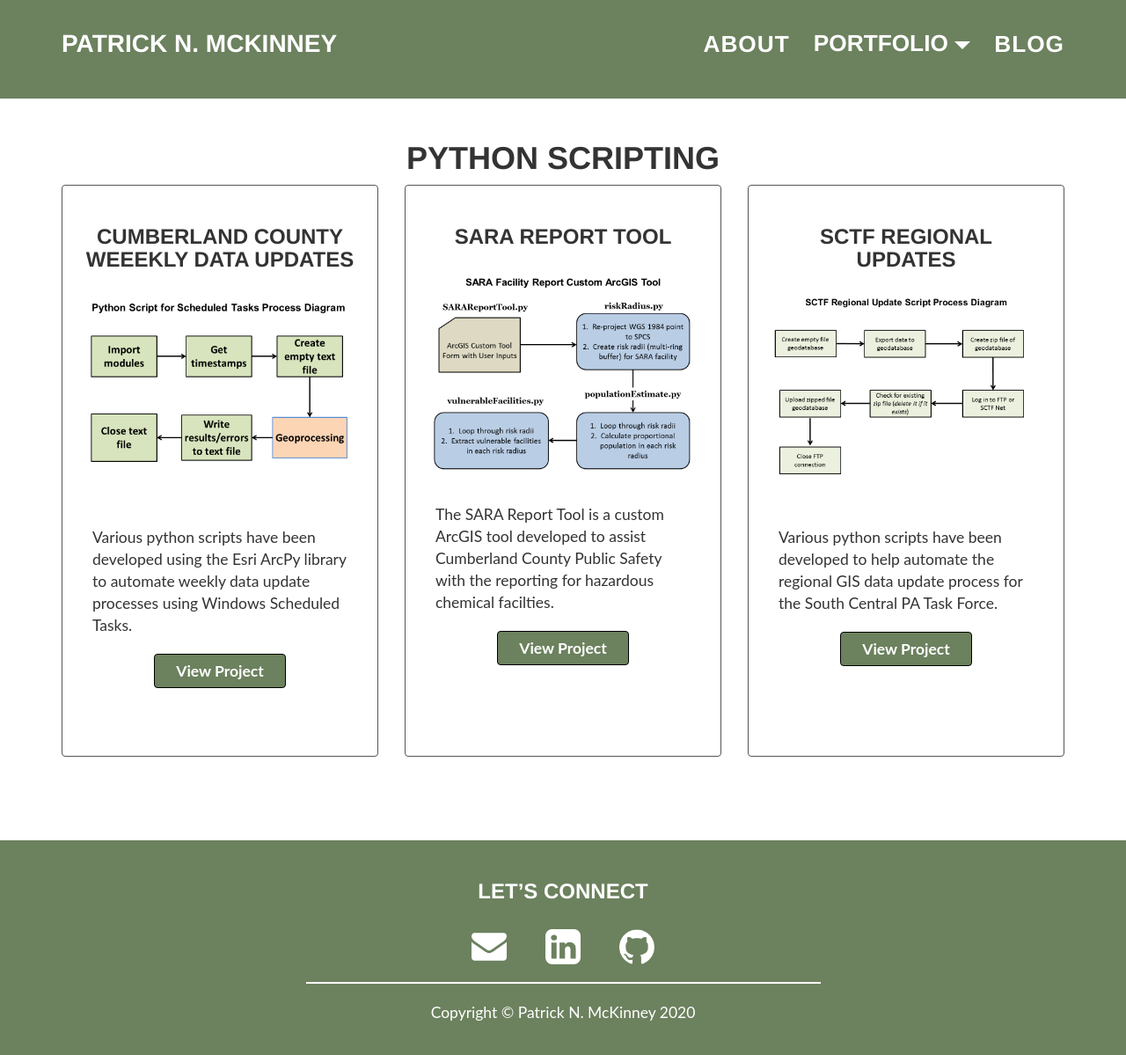
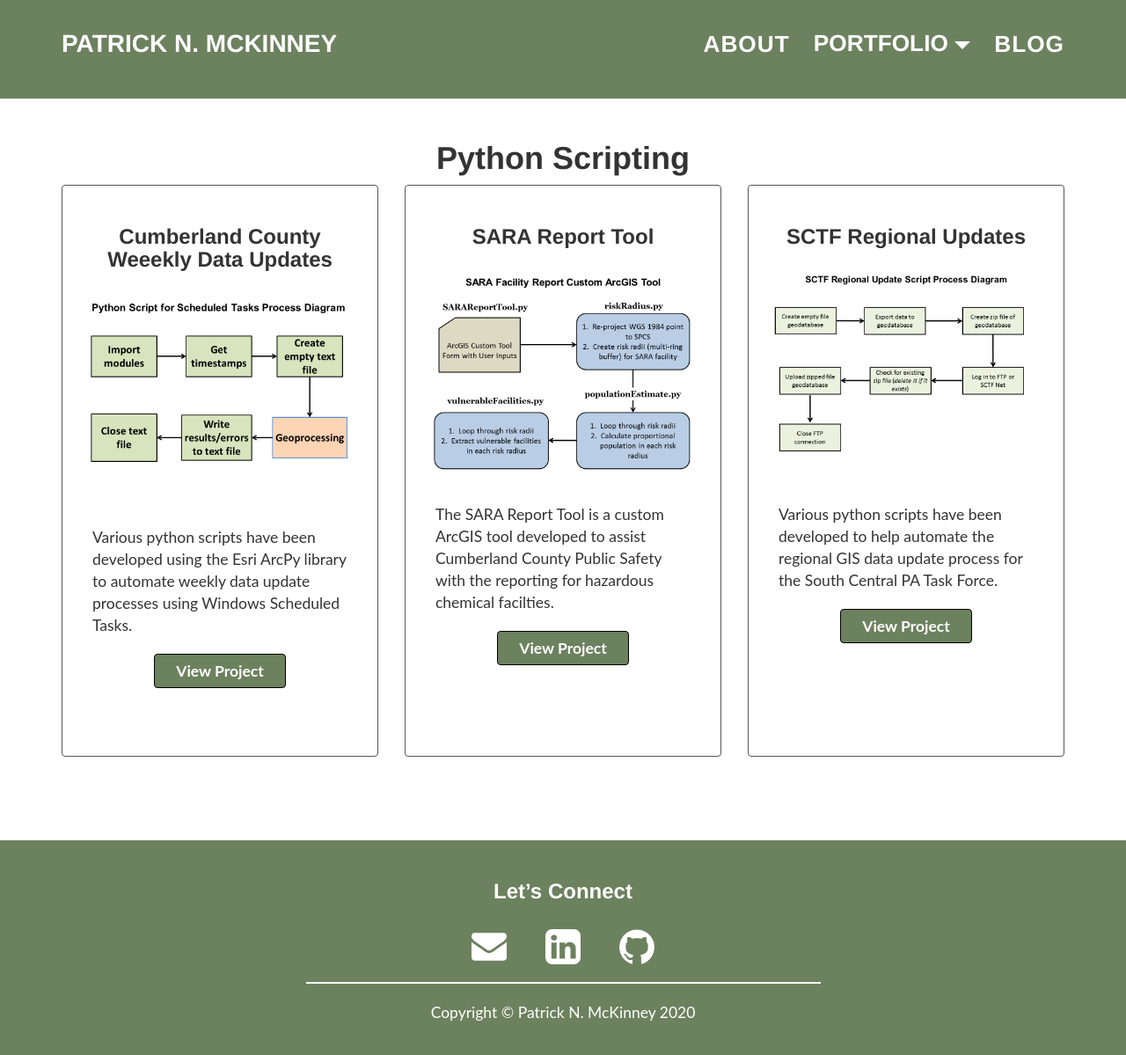
Before and after one commit to pmacMaps/website-live-test, a Jekyll site: the page built from portfolio_pages/python_scripting.md, in a window 1280 px wide and 1208 px high. Shown: the top 1199 px of the window at 88% size. Built offline with Jekyll 4.4.1, drawn with Linux system fonts in a browser that asks for light colours.

Commit message:
Reference regular stylesheet
Make titles titlecase.

Fix type for Python Scripts portfolio page

```diff
--- a/_includes/head.html
+++ b/_includes/head.html
@@ -14,7 +14,8 @@
   <meta name="theme-color" content="#6C815E">
   <!-- Bootstrap -->
   <link rel="stylesheet" href="https://stackpath.bootstrapcdn.com/bootstrap/3.4.1/css/bootstrap.min.css" integrity="sha384-HSMxcRTRxnN+Bdg0JdbxYKrThecOKuH5zCYotlSAcp1+c8xmyTe9GYg1l9a69psu" crossorigin="anonymous">
-  <link rel="stylesheet" href="{{ site.url }}/css/style.min.css" />
+  <!-- <link rel="stylesheet" href="{{ site.url }}/css/style.min.css" /> -->
+  <link rel="stylesheet" href="{{ site.url }}/css/style.css" />
   <link rel="canonical" href="{{ page.url | replace:'index.html','' | prepend: site.baseurl | prepend: site.url }}">
   <link rel="alternate" type="application/rss+xml" title="{{ site.title }}" href="{{ site.url }}/feed.xml">
   {% if site.development == false %}
--- a/css/style.css
+++ b/css/style.css
@@ -51,7 +51,6 @@ h4,
 h5,
 h6 {
   font-family: "Montserrat", "Helvetica Neue", Helvetica, Arial, sans-serif;
-  text-transform: uppercase;
   font-weight: 700;
 }
 hr {
--- a/portfolio_pages/python_scripting.md
+++ b/portfolio_pages/python_scripting.md
@@ -10,7 +10,7 @@ permalink: /portfolio/python-scripting
     <div class="container">
         <div class="row">
             <div class="col-lg-12 text-center">
-                <h1>Python SCripting</h1>
+                <h1>Python Scripting</h1>
             </div>
         </div>
         <div class="row">
```
